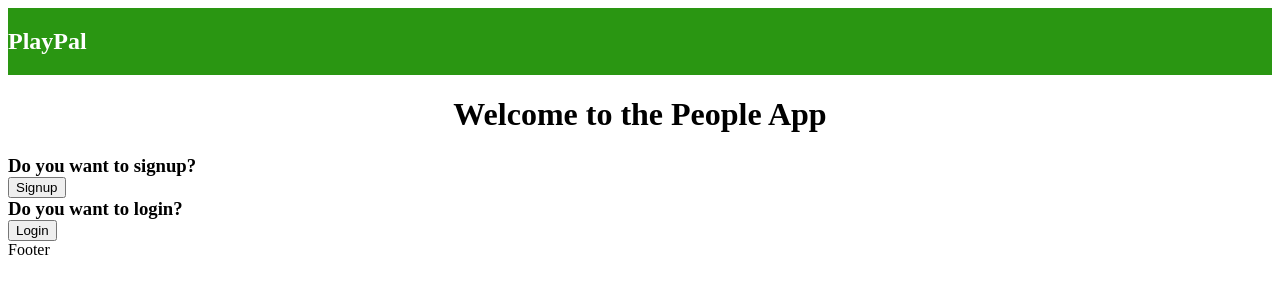
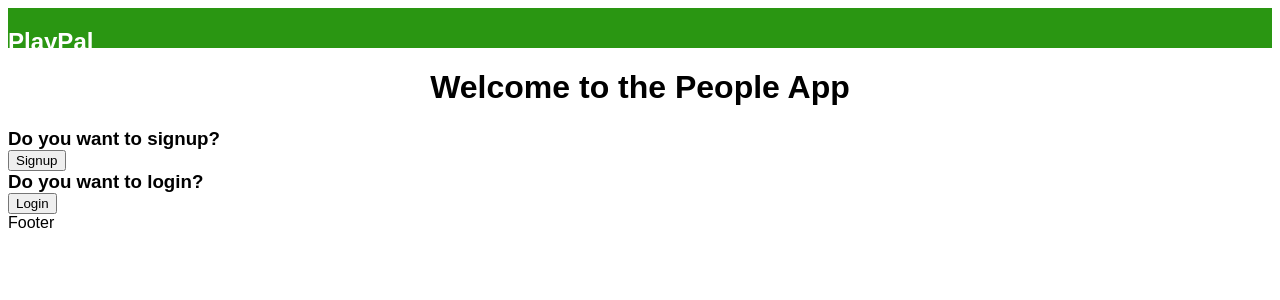
Before and after one commit to yunapahk/playpal-frontend, a React (Create React App) app in the folder playpal/: page / in a window 1280 px wide. Shown: the top 300 px of the page. Built offline with nearby package versions, Linux system fonts and the light colour scheme.

Commit message:
continued reolve

```diff
--- a/playpal/src/styles.scss
+++ b/playpal/src/styles.scss
@@ -5,6 +5,10 @@
 // ----------------------------
 // VARIABLES
 // ----------------------------
+* {
+  font-family: Arial, Helvetica, sans-serif;
+}
+
 $maincolor: black;
 $contrastcolor: white;
 
@@ -17,6 +21,7 @@ $contrastcolor: white;
   color: $maincolor;
   background-color: $contrastcolor;
 }
+
 // -----------------------------
 // Header
 // -----------------------------
@@ -26,10 +31,13 @@ nav {
   color: $contrastcolor;
   display: flex;
   justify-content: flex-start;
+  margin: 0 auto;
+  height: 5vh;
 
   a {
     color: $contrastcolor;
-    margin: 10px;
+    margin: 0 auto;
+    text-align: center;
     font-size: large;
   }
 }
@@ -171,7 +179,6 @@ a {
   box-shadow: 0px 4px 8px rgba(0, 0, 0, 0.2);
 }
 
-
 //CARD STYLING
 .swipe {
   position: absolute;
```
Lines whose indentation alone changed are shown as unchanged.
